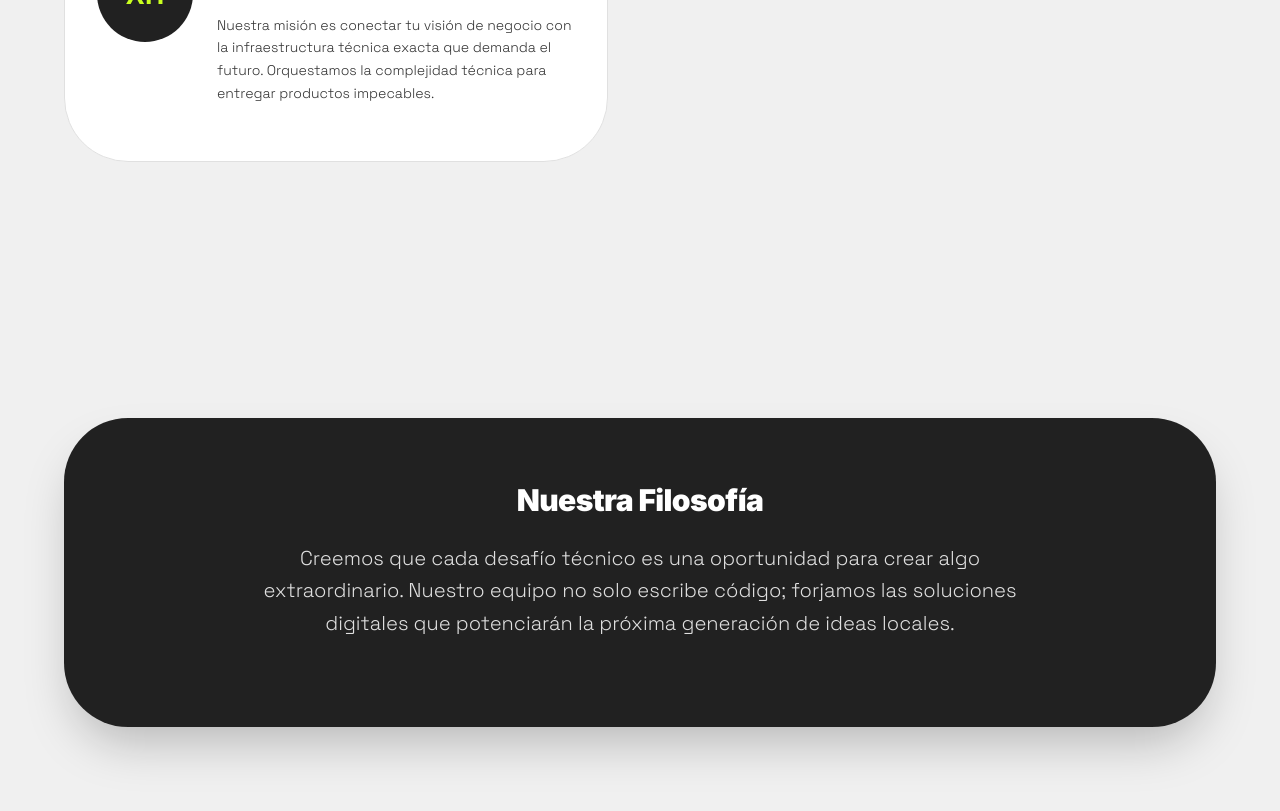
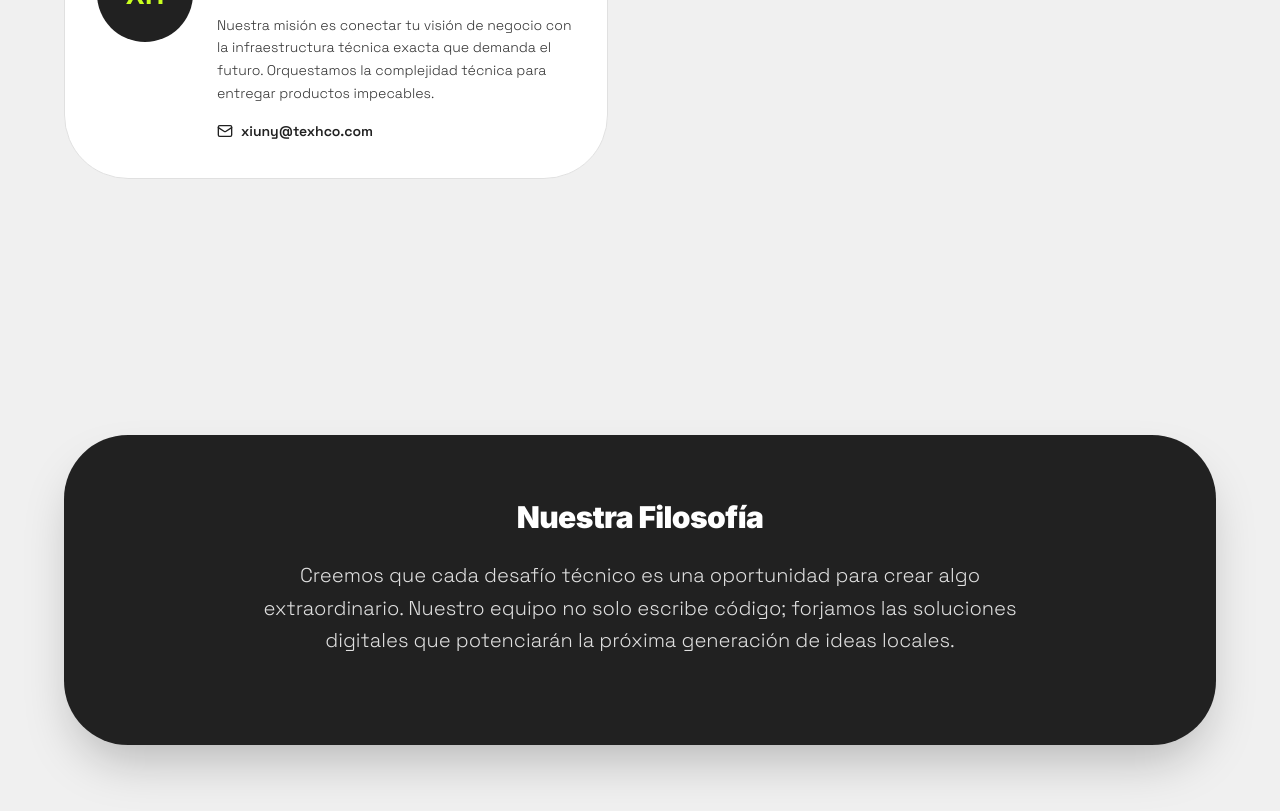
Before and after one commit to marsda2/Texh, a React (Vite) app: page /about in a window 1280 px wide. Shown: the part 940-1751 px from the top of the page. Built offline with nearby package versions, Linux system fonts and the light colour scheme; no server answers.

Commit message:
feat: add pm email to about section

```diff
--- a/src/components/About.jsx
+++ b/src/components/About.jsx
@@ -1,5 +1,5 @@
 import React from 'react';
-import { Users, Code2, Rocket } from 'lucide-react';
+import { Users, Code2, Rocket, Mail } from 'lucide-react';
 import { useLanguage } from '../lib/i18n';
 
 const About = () => {
@@ -37,9 +37,12 @@ const About = () => {
                                 <div className="text-center sm:text-left">
                                     <h4 className="text-2xl font-heading font-bold text-obsidian mb-1 tracking-tight">Xiunellys Huerta</h4>
                                     <p className="text-chartreuse font-body font-semibold uppercase tracking-widest text-sm mb-3">{t('about.pmTitle')}</p>
-                                    <p className="text-gray-dark font-body font-light text-sm leading-relaxed max-w-sm">
+                                    <p className="text-gray-dark font-body font-light text-sm leading-relaxed max-w-sm mb-4">
                                         {t('about.pmDesc')}
                                     </p>
+                                    <a href="mailto:xiuny@texhco.com" className="inline-flex items-center gap-2 text-obsidian hover:text-chartreuse transition-colors font-body text-sm font-semibold underline decoration-transparent hover:decoration-chartreuse underline-offset-4">
+                                        <Mail size={16} /> xiuny@texhco.com
+                                    </a>
                                 </div>
                             </div>
                         </div>
```
